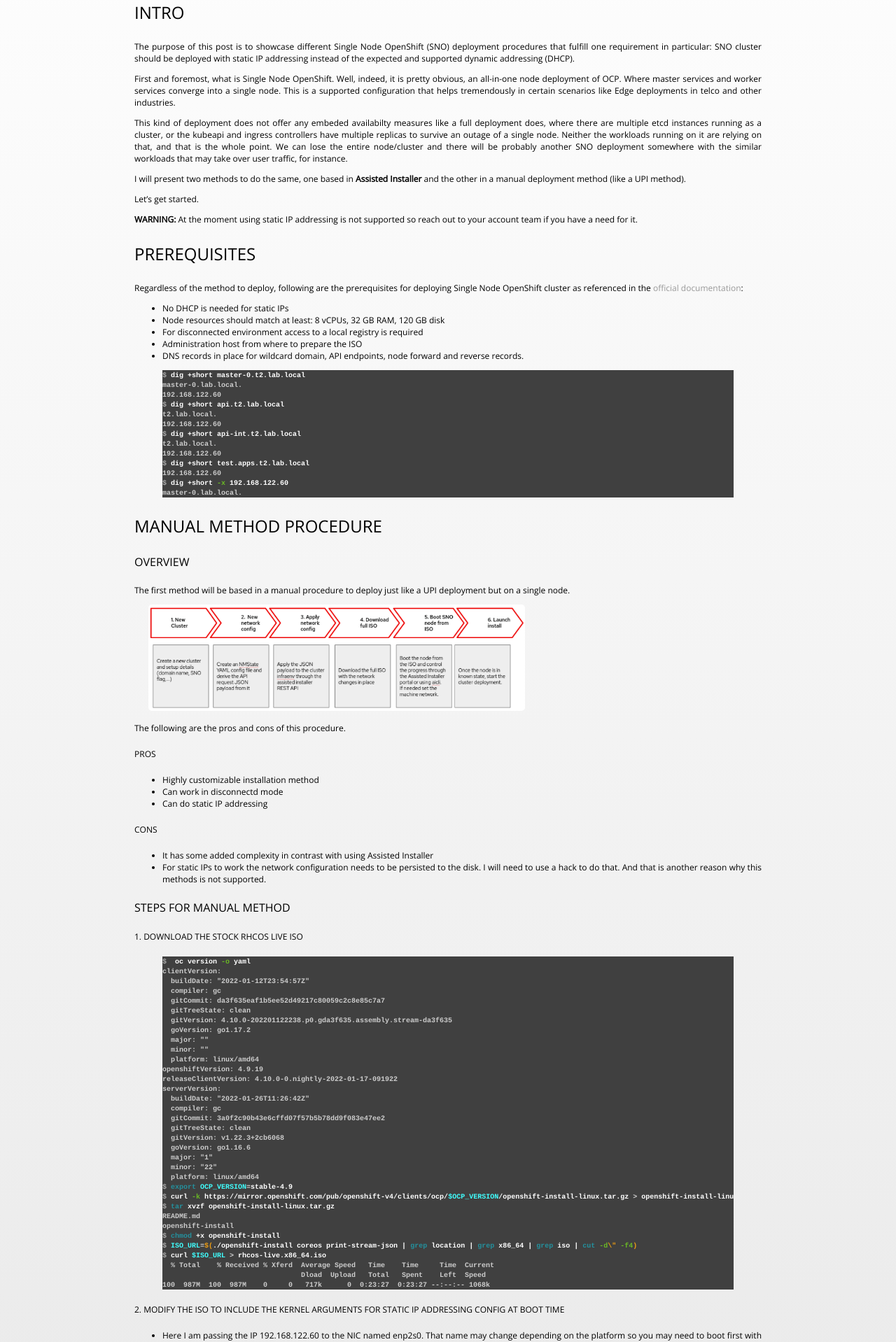
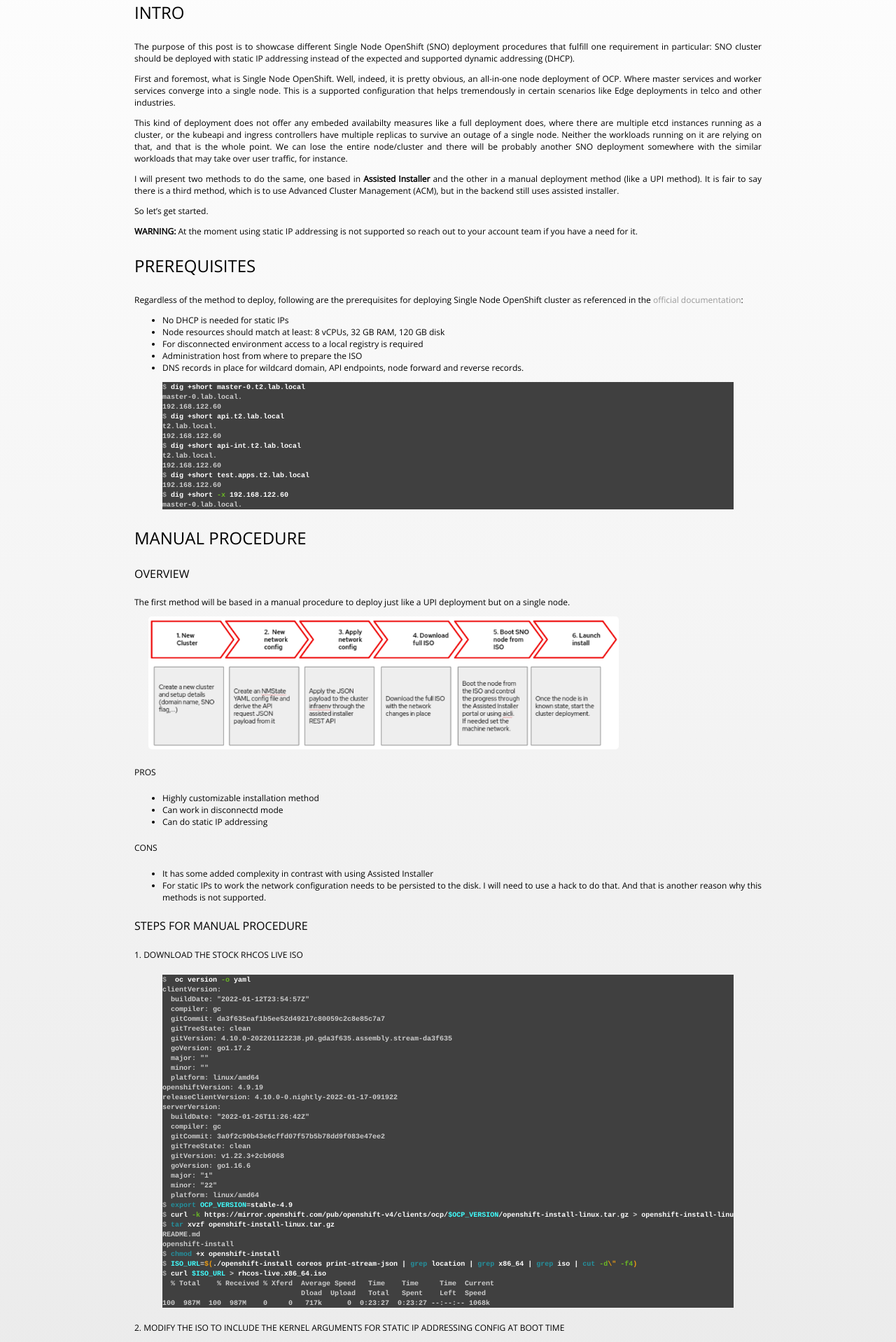
Before and after one commit to mauroseb/mauroseb.github.io, a Jekyll site: the page built from _posts/2022-03-14-sno-with-static-ips.md, in a window 1280 px wide. Shown: the part 311-2229 px from the top of the page at 70% size. Built offline with Jekyll 4.4.1, drawn with Linux system fonts in a browser that asks for light colours; some of the changed text lies outside the part shown.

Commit message:
Update 2022-03-14-sno-with-static-ips.md

```diff
--- a/_posts/2022-03-14-sno-with-static-ips.md
+++ b/_posts/2022-03-14-sno-with-static-ips.md
@@ -16,9 +16,9 @@
 
 This kind of deployment does not offer any embeded availabilty measures like a full deployment does, where there are multiple etcd instances running as a cluster, or the kubeapi and ingress controllers have multiple replicas to survive an outage of a single node. Neither the workloads running on it are relying on that, and that is the whole point. We can lose the entire node/cluster and there will be probably another SNO deployment somewhere with the similar workloads that may take over user traffic, for instance.
 
-I will present two methods to do the same, one based in **Assisted Installer** and the other in a manual deployment method (like a UPI method).
+I will present two methods to do the same, one based in **Assisted Installer** and the other in a manual deployment method (like a UPI method). It is fair to say there is a third method, which is to use Advanced Cluster Management (ACM), but in the backend still uses assisted installer.
 
-Let's get started.
+So let's get started.
 
 <!-- more -->
 
@@ -51,15 +51,13 @@
 {% endhighlight %}
 
 
-###  Manual Method Procedure
+###  Manual Procedure
 
 #### Overview
 
 The first method will be based in a manual procedure to deploy just like a UPI deployment but on a single node.
 
-<img src="/images/sno-static-ip-manual-prod-1.png" alt="SNO manual 1 PNG" style="width:60%;"/>
-
-The following are the pros and cons of this procedure.
+<img src="/images/sno-static-ip-manual-prod-1.png" alt="SNO manual 1 PNG" style="width:75%;"/>
 
 ##### PROs
 
@@ -74,7 +72,7 @@
  * For static IPs to work the network configuration needs to be persisted to the disk. I will need to use a hack to do that. And that is another reason why this methods is not supported.
 
 
-#### Steps for Manual Method
+#### Steps for Manual Procedure
 
 ##### 1. Download the stock RHCOS live ISO
 
@@ -282,7 +280,7 @@
 
 Assisted installer is offered as a SaaS service through the [Assisted Installer Portal](https://console.redhat.com/openshift/assisted-installer/clusters/), and has been created to improve the deployment experience of OpenShift and increase its success rate by creating an even more opinionated deployment sticking to our best practices. In turn it reduces the prerequisites needed to deploy. It can deploy multi node or single node clusters like I will exercise here. And it also counts with a CLI tool called [aicli](https://github.com/karmab/aicli) and an [on-prem](https://cloud.redhat.com/blog/assisted-installer-on-premise-deep-dive) version. There is an [Request for Enhancement](https://issues.redhat.com/browse/RFE-1936) to support disconnected environments but until it is implemented we have to rely in the manual method to deploy in them.
 
-<img src="/images/sno-static-ip-aicli-prod-1.png" alt="SNO aicli 1 PNG" style="width:60%;"/>
+<img src="/images/sno-static-ip-aicli-prod-1.png" alt="SNO aicli 1 PNG" style="width:75%;"/>
 
 ##### PROs
 
```
